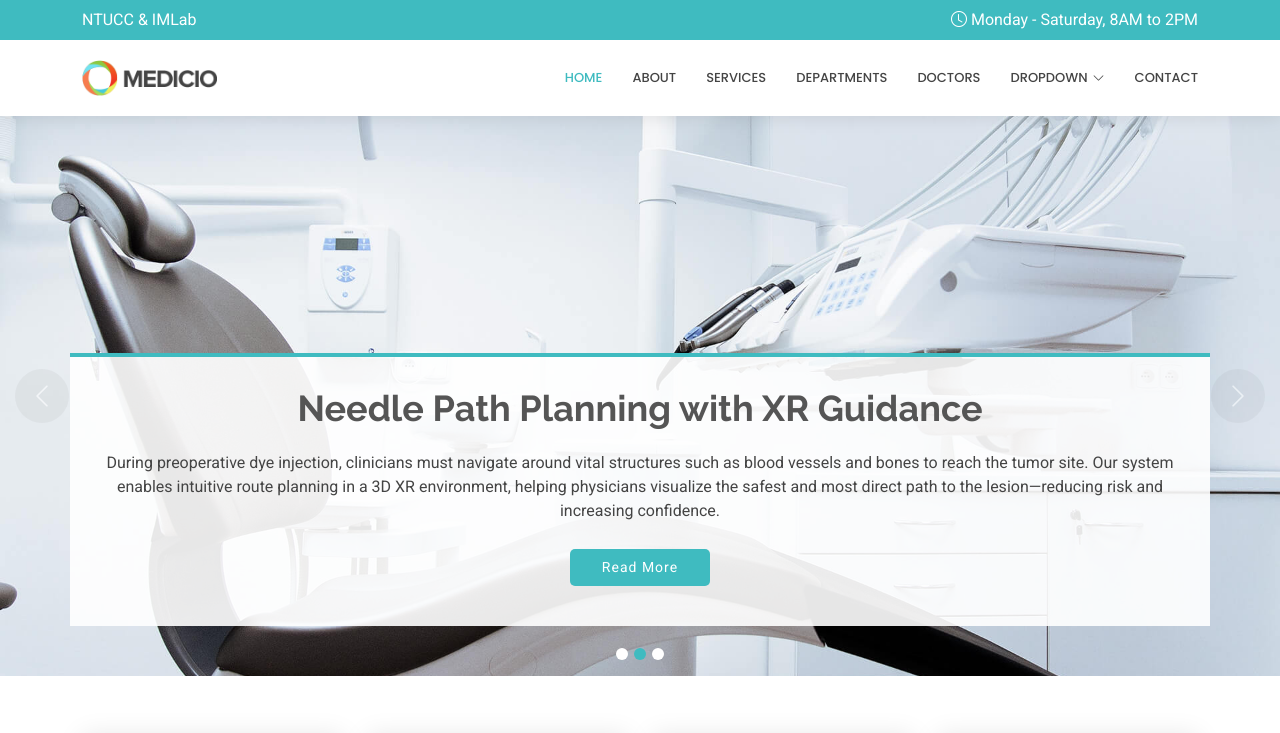
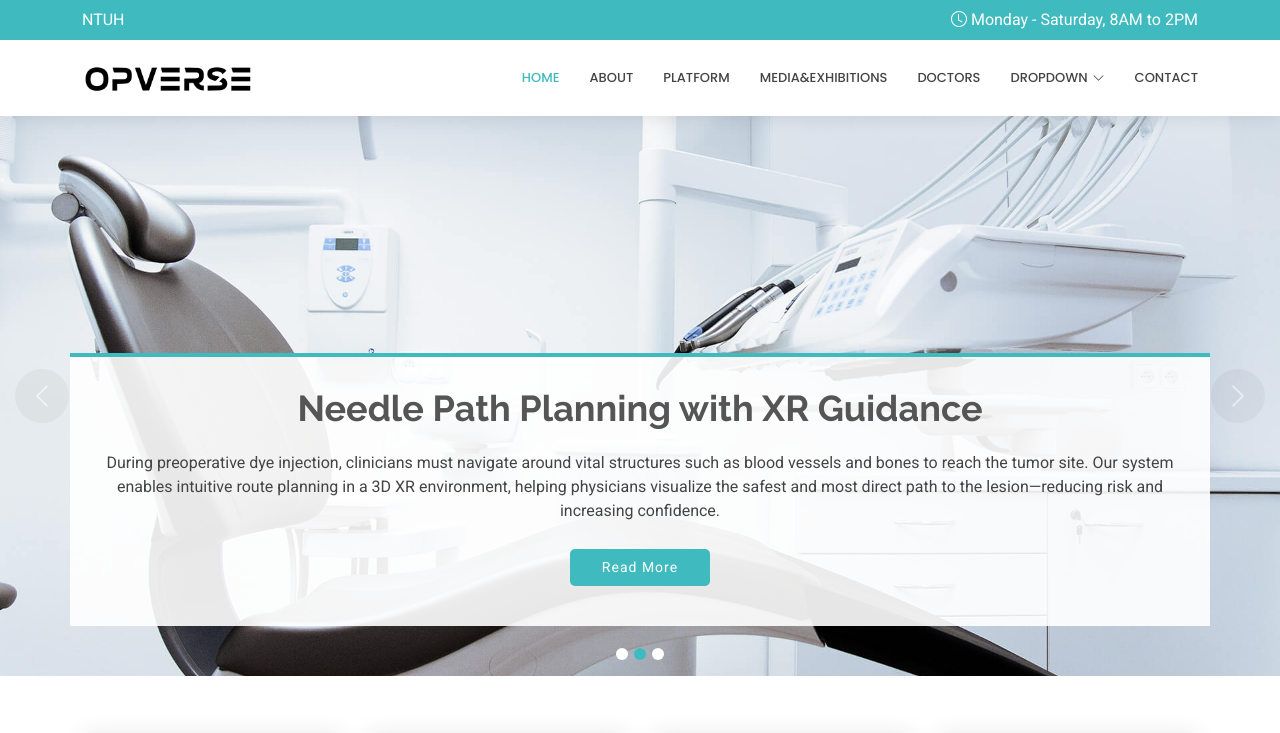
Before and after one commit to ericpgz858/hospital-website, a plain HTML site: page index.html in a window 1280 px wide. Shown: the top 733 px of the page. Drawn offline with Linux system fonts and the light colour scheme.

Commit message:
add logo

```diff
--- a/index.html
+++ b/index.html
@@ -45,7 +45,7 @@
       <div class="container d-flex justify-content-center justify-content-md-between">
         <div class="d-none d-md-flex align-items-center">
           <!-- <i class="bi bi-clock me-1"></i> Monday - Saturday, 8AM to 10PM -->
-           NTUCC & IMLab
+           NTUH
         </div>
         <div class="d-flex align-items-center">
           <i class="bi bi-clock me-1"></i> Monday - Saturday, 8AM to 2PM
@@ -58,7 +58,10 @@
 
       <div class="container position-relative d-flex align-items-center justify-content-end">
         <a href="index.html" class="logo d-flex align-items-center me-auto">
-          <img src="assets/img/logo.png" alt="">
+          <!-- <img src="assets/img/logo.png" alt=""> -->
+          <!-- <img src="assets\img\OpVerse\OpVerse_Logo_Black_PIC.png" alt=""> -->
+          <img src="assets\img\OpVerse\OpVerse_Logo_Black_WORD.png" alt="">
+          <!-- <h1 class="sitename">OpVerse</h1>  -->
           <!-- Uncomment the line below if you also wish to use a text logo -->
           <!-- <h1 class="sitename">Medicio</h1>  -->
         </a>
@@ -67,8 +70,8 @@
           <ul>
             <li><a href="#hero" class="active">Home</a></li>
             <li><a href="#about">About</a></li>
-            <li><a href="#services">Services</a></li>
-            <li><a href="#departments">Departments</a></li>
+            <li><a href="#services">Platform</a></li>
+            <li><a href="#departments">Media&Exhibitions</a></li>
             <li><a href="#doctors">Doctors</a></li>
             <li class="dropdown"><a href="#"><span>Dropdown</span> <i class="bi bi-chevron-down toggle-dropdown"></i></a>
               <ul>
@@ -110,7 +113,7 @@
         <div class="carousel-item active">
           <img src="assets/img/hero-carousel/hero-carousel-1.jpg" alt="">
           <div class="container">
-            <h2>Wellcome to OPVerse</h2>
+            <h2>Wellcome to OpVerse</h2>
             <p>We leverage advanced 3D visualization and extended reality (XR) to help physicians accurately locate lung tumors—without relying on expensive hybrid operating rooms or intraoperative imaging systems.</p>
             <a href="#about" class="btn-get-started">Read More</a>
           </div>
@@ -565,7 +568,7 @@
       <div class="row gy-4">
         <div class="col-lg-4 col-md-6 footer-about">
           <a href="index.html" class="logo d-flex align-items-center">
-            <span class="sitename">OPVerse</span>
+            <span class="sitename">OpVerse</span>
           </a>
           <div class="footer-contact pt-3">
             <p>A108 Adam Street</p>
```
Also changed, not shown: assets/img/OpVerse/OpVerse_Logo_Black_PIC.png (added), assets/img/OpVerse/OpVerse_Logo_Black_WORD.png (added).
